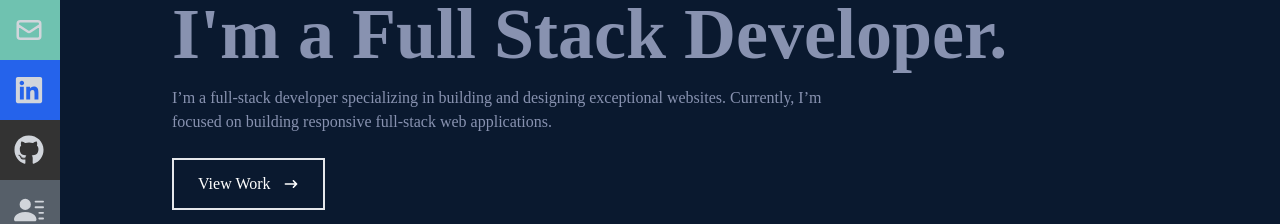
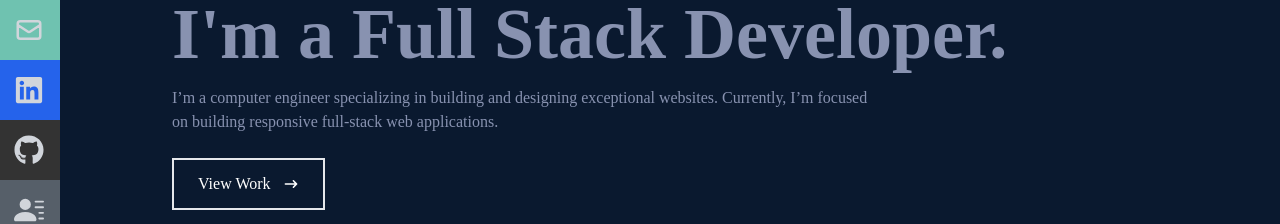
Before and after one commit to Beki-D/my-portfolio, a React (Create React App) app: page / in a window 1280 px wide. Shown: the part 340-564 px from the top of the page. Built offline with nearby package versions, Linux system fonts and the light colour scheme.

Commit message:
Minor edit

```diff
--- a/src/components/Home.jsx
+++ b/src/components/Home.jsx
@@ -14,7 +14,7 @@ const Home = () => {
           I'm a Full Stack Developer.
         </h2>
         <p className='text-[#8892b0] py-4 max-w-[700px]'>
-          I’m a full-stack developer specializing in building and designing exceptional websites. Currently, I’m focused on
+          I’m a computer engineer specializing in building and designing exceptional websites. Currently, I’m focused on
           building responsive full-stack web applications.
         </p>
         <div>
```
